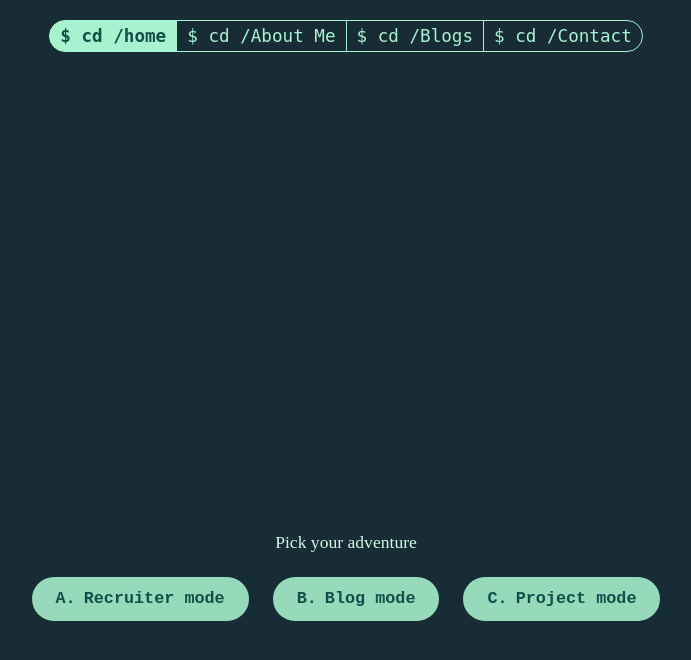
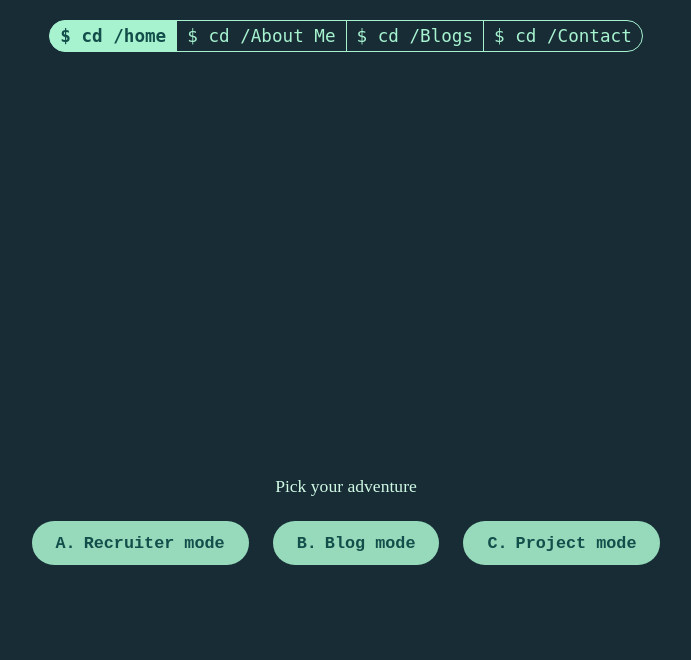
Before and after one commit to MagnusCarlsen26/PortFolio, a React (Create React App) app: page / in a window 1280 px wide. Shown: the top 660 px of the page, without its empty margins (294-985 px from the left). Built offline with nearby package versions, Linux system fonts and the light colour scheme.

Commit message:
refinement: truely centering home-container

```diff
--- a/src/App.tsx
+++ b/src/App.tsx
@@ -1,6 +1,6 @@
 import './app.css';
 import BlogHome from './page/blogs/blogHome/blogHome';
-import { BrowserRouter, Routes, Route } from 'react-router-dom';
+import { Routes, Route, useLocation } from 'react-router-dom';
 import BlogRead from './page/blogs/blogRead/BlogRead';
 import Navbar from './page/navbar/Navbar';
 import Home from './page/home/Home'; // Import the new Home component
@@ -8,9 +8,19 @@ import Contact from './page/contact/Contact'; // Import the new Contact componen
 import About from './page/about/About'; // Import the new About component
 
 function App() {
+
+  const location = useLocation();
+
+  const isHomePage = location.pathname === '/';
+
   return (
-    <div id="root">
-      <BrowserRouter>
+    <div
+      style={{
+        height: isHomePage ? '100vh' : 'auto',
+        display: 'flex',
+        flexDirection: 'column',
+      }}
+    >
         <Navbar />
           <Routes>
             <Route path="/" element={<Home />} />
@@ -19,7 +29,6 @@ function App() {
             <Route path="/blog/read/:slug" element={<BlogRead />} />
             <Route path="/contact" element={<Contact />} />
           </Routes>
-      </BrowserRouter>
     </div>
   );
 }
--- a/src/index.tsx
+++ b/src/index.tsx
@@ -1,12 +1,15 @@
 import React from 'react';
 import ReactDOM from 'react-dom/client';
 import App from './App';
+import { BrowserRouter } from 'react-router-dom';
 
 const root = ReactDOM.createRoot(
   document.getElementById('root') as HTMLElement
 );
 root.render(
   <React.StrictMode>
-    <App />
+    <BrowserRouter>
+      <App />
+    </BrowserRouter>
   </React.StrictMode>
 );
--- a/src/page/home/Home.tsx
+++ b/src/page/home/Home.tsx
@@ -11,6 +11,8 @@ export default function Home() {
     return (
 
         <div className="home-container">
+
+            <div>
 
                 <div className="name-display">
                     <h1>KHUSHAL SINDHAV</h1>
@@ -38,6 +40,8 @@ export default function Home() {
 
             </div>
 
+        </div>
+
     );
 
 };
--- a/src/page/home/home.css
+++ b/src/page/home/home.css
@@ -9,16 +9,15 @@
 
 
 .home-container {
+    flex: 1;
     display: flex;
     flex-direction: column;
     justify-content: center;
     align-items: center;
     background-color: var(--bg-color);
-    height: 100vh;
+    height: 100%;
     width: 100%;
     text-align: center;
-    padding: 20px;
-    margin: 0 auto;
 }
 
 .name-display {
```
Also changed, not shown: 1 other file (tests, documents, lock files or other folders). Lines whose indentation alone changed are shown as unchanged.
